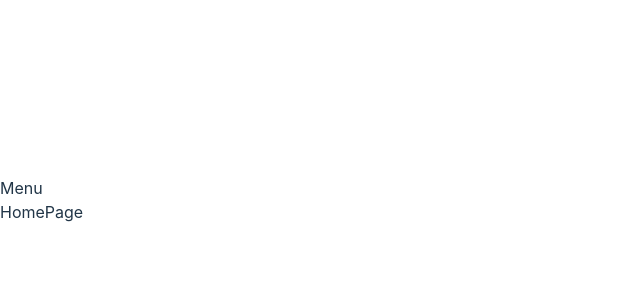
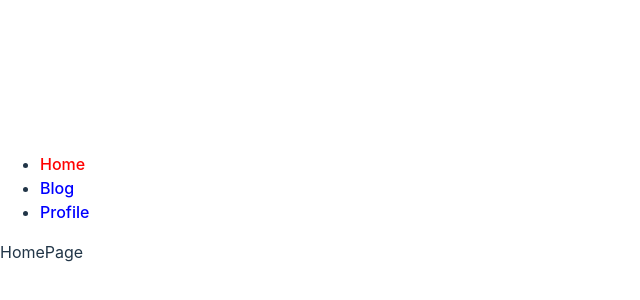
Before and after one commit to luiznaiper/19-react-router, a React (Vite) app: page / in a window 1280 px wide. Shown: the part 200-500 px from the top of the page, without its empty margins (0-640 px from the left). Built offline with nearby package versions, Linux system fonts and the light colour scheme.

Commit message:
:construction: Add NavLink and Link components

```diff
--- a/src/components/Menu.jsx
+++ b/src/components/Menu.jsx
@@ -1,7 +1,27 @@
 import React from 'react';
+import { NavLink } from 'react-router-dom';
+import { routes } from '../helpers/routes';
 
 const Menu = () => {
-  return <nav>Menu</nav>;
+  return (
+    <nav>
+      <ul>
+        {routes.map((route) => (
+          <li key={route.id}>
+            <NavLink
+              style={({ isActive }) => ({
+                color: isActive ? 'red' : 'blue',
+              })}
+              to={route.path}
+              end
+            >
+              {route.text}
+            </NavLink>
+          </li>
+        ))}
+      </ul>
+    </nav>
+  );
 };
 
 export default Menu;
--- /dev/null
+++ b/src/helpers/routes.js
@@ -0,0 +1,19 @@
+const routes = [
+  {
+    id: 1,
+    path: '/',
+    text: 'Home',
+  },
+  {
+    id: 2,
+    path: '/blog',
+    text: 'Blog',
+  },
+  {
+    id: 3,
+    path: '/profile',
+    text: 'Profile',
+  },
+];
+
+export { routes };
```
